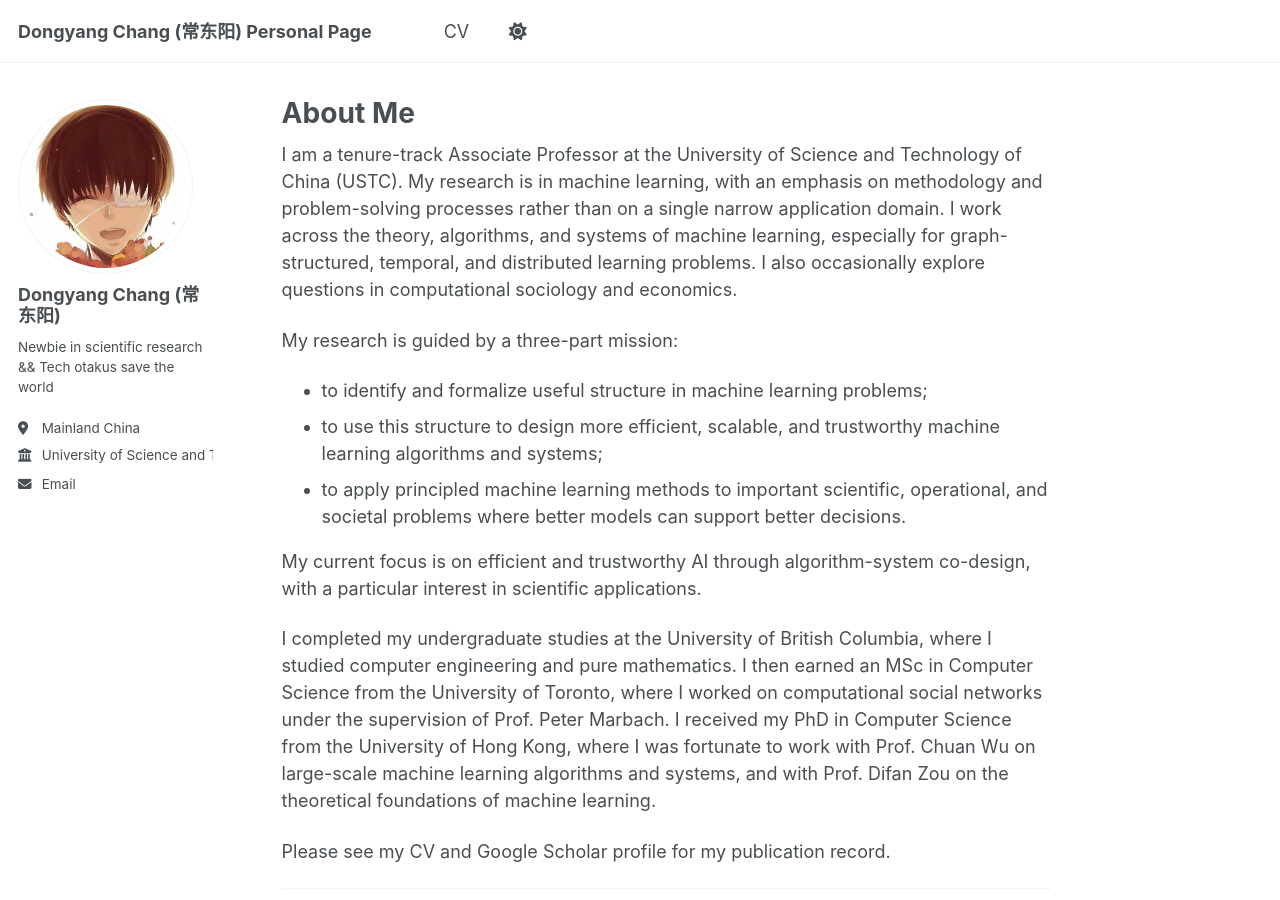
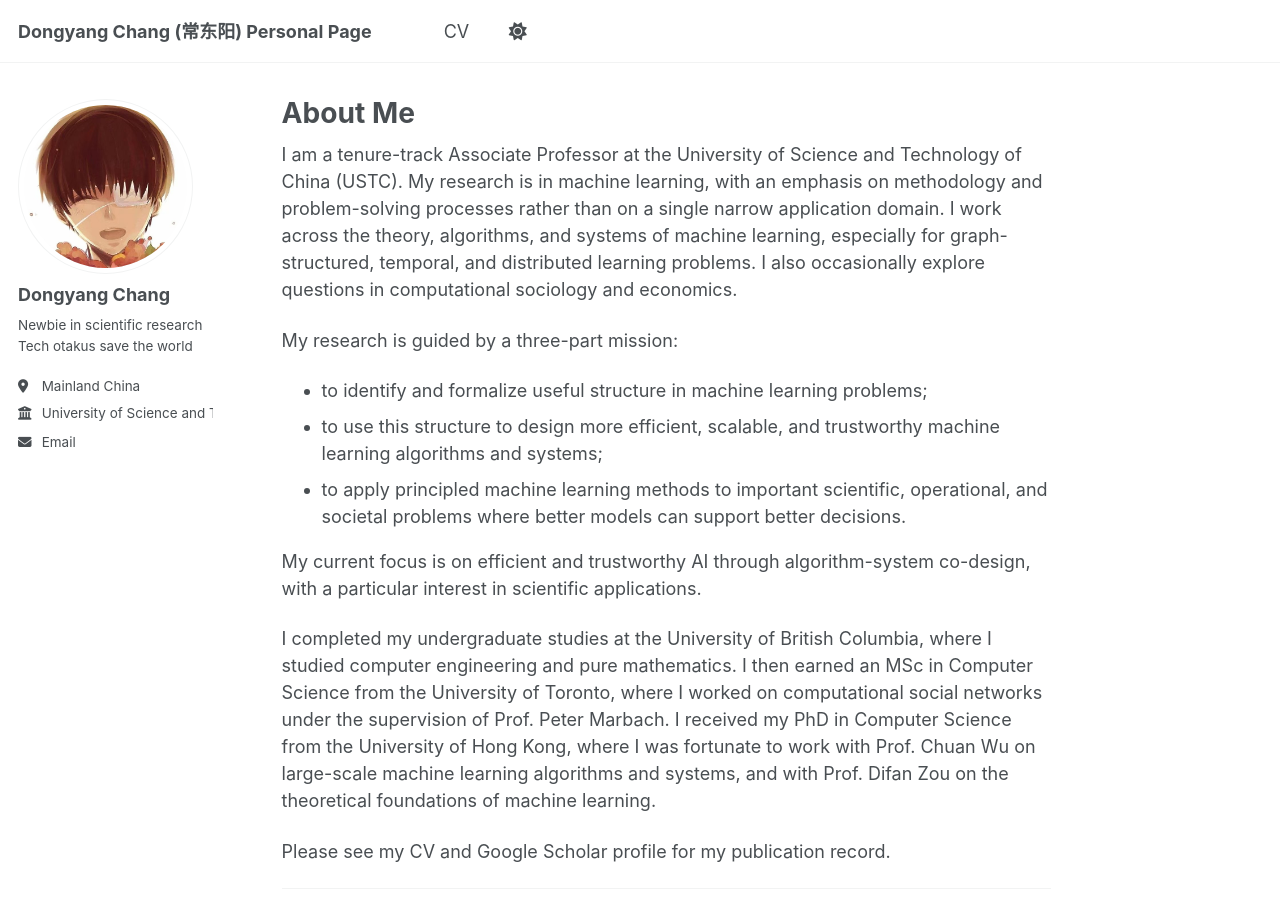
Before and after one commit to dychang-sys/dychang-sys.github.io, a Jekyll site: the page built from _pages/about.md, in a window 1280 px wide and 900 px high. Built offline with Jekyll 4.4.1, drawn with Linux system fonts in a browser that asks for light colours; a script that is not in the unit is left out.

Commit message:
Update _config.yml

```diff
--- a/_config.yml
+++ b/_config.yml
@@ -23,9 +23,9 @@ repository               : "dychang-sys/dychang-sys.github.io"
 author:
   # Biographic information
   avatar           : "profile.jpg"
-  name             : "Dongyang Chang (常东阳)"
+  name             : "Dongyang Chang"
   pronouns         : # example: "she/her"
-  bio              : "Newbie in scientific research && Tech otakus save the world"
+  bio              : "Newbie in scientific research Tech otakus save the world"
   location         : "Mainland China"
   employer         : "University of Science and Technology of China"
   uri              : # URL
```
